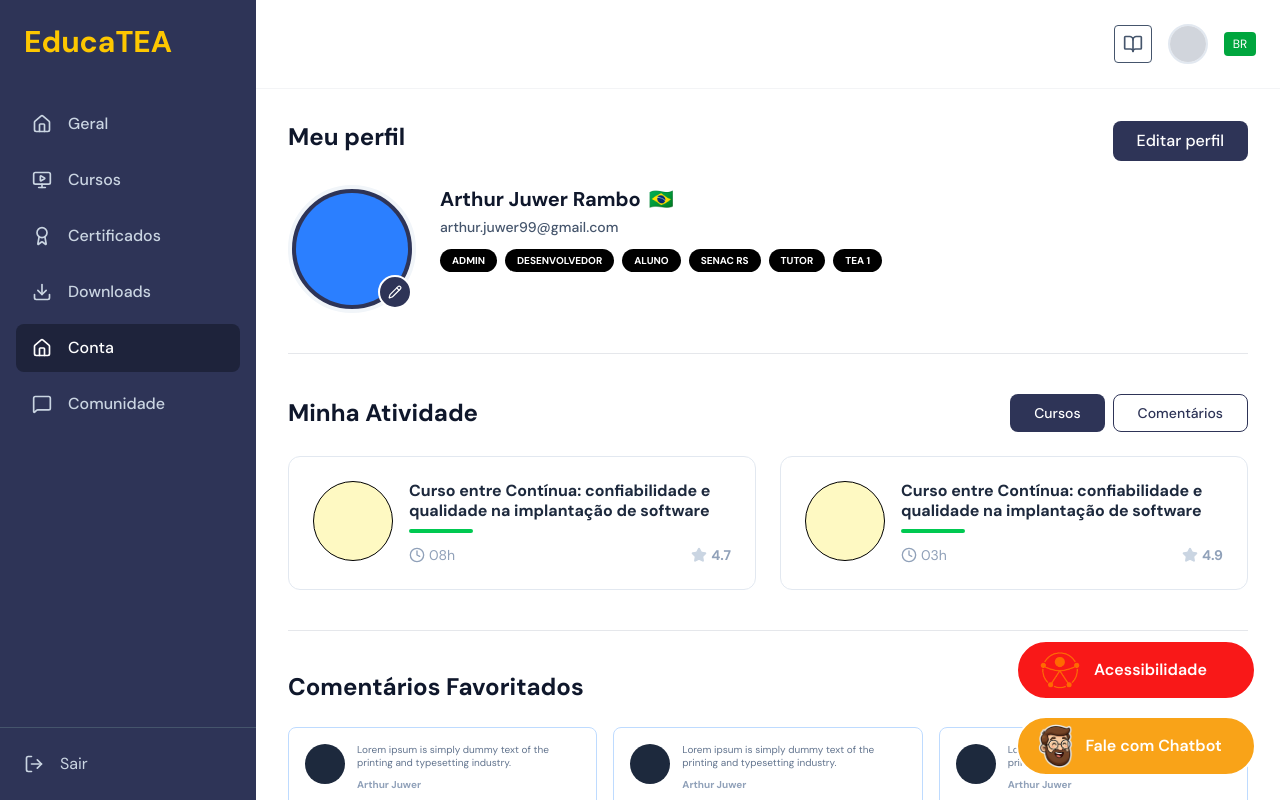
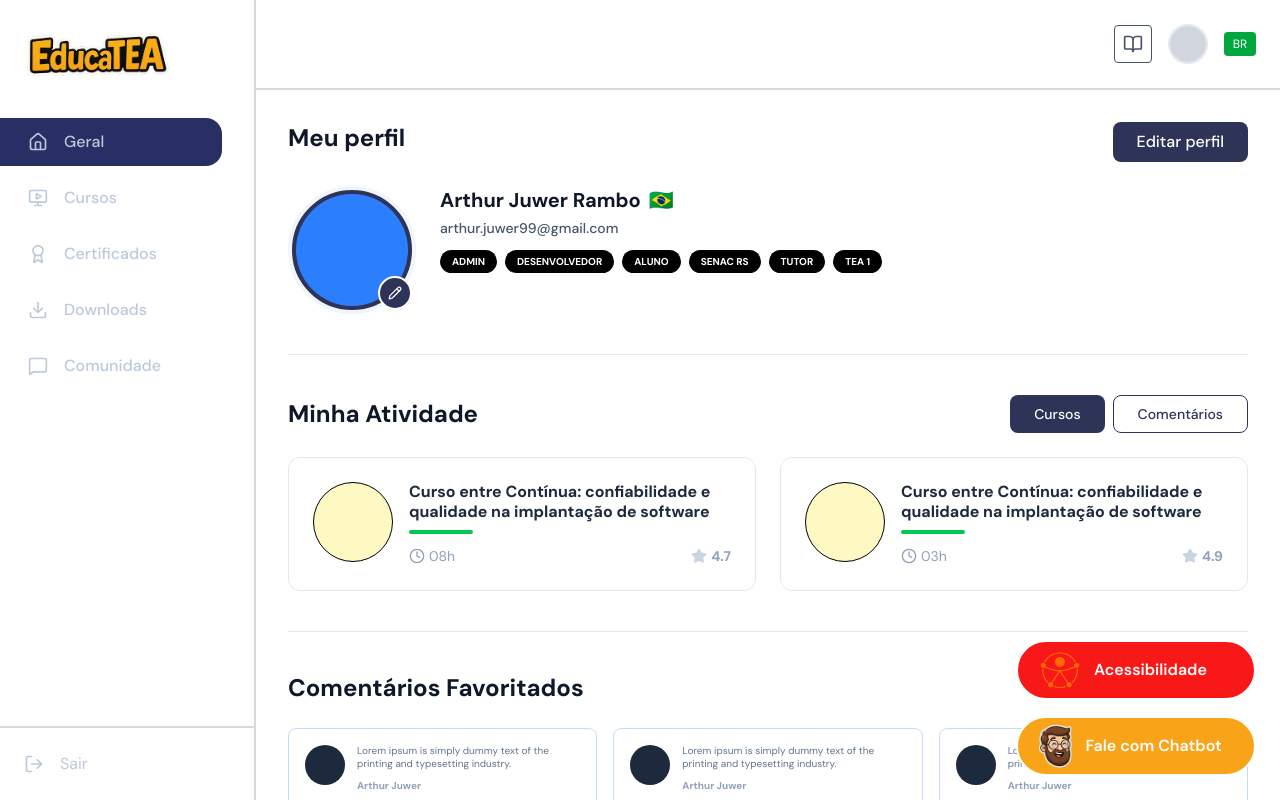
Before and after one commit to ArthurJuwer/educatea-v2.0, a Next.js app: page /account in a window 1280 px wide. Built offline with nearby package versions, Linux system fonts and the light colour scheme.

Commit message:
side bar finished

```diff
--- a/app/(sistema)/account/layout.js
+++ b/app/(sistema)/account/layout.js
@@ -3,6 +3,10 @@ import ChatbotWidget from "@/components/chatbot/ChatbotWidget"; // Ajuste o cami
 import AcessibilidadeWidget from "@/components/acessibilidade/AcessibilidadeWidget";
 import Sidebar from '@/components/account/Sidebar'; // Ajuste o caminho
 import "../globals.css";
+
+import {
+  BookOpen
+} from 'lucide-react';
 
 const dmSans = DM_Sans({
   subsets: ["latin"],
@@ -26,6 +30,21 @@ export default function SistemaLayout({ children }) {
 
         {/* Área de Conteúdo Rolável */}
         <div className="flex-1 overflow-y-auto relative z-0">
+              <header className="flex justify-between items-center p-6 border-b-2 border-[#D9D9D9] bg-white sticky top-0 z-10">
+            <div className="flex items-center gap-4 ml-auto">
+                {/* Botão de exemplo (pode ser usado para mobile menu toggle no futuro) */}
+                <div className="mr-auto p-2 border rounded cursor-pointer hover:bg-gray-100 text-slate-600">
+                  <BookOpen size={20} />
+                </div>
+
+              <div className="w-10 h-10 rounded-full bg-slate-800 overflow-hidden border-2 border-slate-200">
+                <div className="w-full h-full bg-gray-300"></div>
+              </div>
+              <div className="w-8 h-6 rounded bg-green-600 flex justify-center items-center text-white text-xs">
+                BR
+              </div>
+            </div>
+          </header>
           {children}
         </div>
 
--- a/app/(sistema)/account/page.jsx
+++ b/app/(sistema)/account/page.jsx
@@ -33,23 +33,6 @@ export default function AccountPage() {
 
   return (
     <main className="flex flex-col min-h-screen">
-
-      {/* Header Superior */}
-      <header className="flex justify-between items-center p-6 border-b border-gray-100 bg-white sticky top-0 z-10">
-        <div className="flex items-center gap-4 ml-auto">
-            {/* Botão de exemplo (pode ser usado para mobile menu toggle no futuro) */}
-            <div className="mr-auto p-2 border rounded cursor-pointer hover:bg-gray-100 text-slate-600">
-              <BookOpen size={20} />
-            </div>
-
-          <div className="w-10 h-10 rounded-full bg-slate-800 overflow-hidden border-2 border-slate-200">
-            <div className="w-full h-full bg-gray-300"></div>
-          </div>
-          <div className="w-8 h-6 rounded bg-green-600 flex justify-center items-center text-white text-xs">
-            BR
-          </div>
-        </div>
-      </header>
 
       <div className="p-8 max-w-6xl mx-auto w-full space-y-10 pb-20">
 
--- a/components/account/Sidebar.jsx
+++ b/components/account/Sidebar.jsx
@@ -1,30 +1,32 @@
 'use client'; // Necessário para hooks de navegação
 
 import Link from 'next/link';
+import Image from "next/image";
+
 import { usePathname } from 'next/navigation';
 import { Home, MonitorPlay, Award, Download, MessageSquare, LogOut } from 'lucide-react';
+import TextLogo from "../../public/images/logos/TextLogo.png";
 
 export default function Sidebar() {
   const pathname = usePathname(); // Pega a rota atual
 
   const menuItems = [
-    { name: 'Geral', icon: Home, href: '/dashboard' }, // Exemplo de rota
+    { name: 'Geral', icon: Home, href: '/account' }, // Exemplo de rota
     { name: 'Cursos', icon: MonitorPlay, href: '/cursos' },
     { name: 'Certificados', icon: Award, href: '/certificados' },
     { name: 'Downloads', icon: Download, href: '/downloads' },
-    { name: 'Conta', icon: Home, href: '/account' }, // Adicionei para testar a tela atual
     { name: 'Comunidade', icon: MessageSquare, href: '/comunidade' },
   ];
 
   return (
-    <aside className="w-64 bg-[#2e3457] flex-shrink-0 flex flex-col text-slate-300 h-screen sticky top-0">
+    <aside className="w-64 border-r-2 border-[#D9D9D9] flex-shrink-0 flex flex-col text-[#BBC9DA] h-screen sticky top-0">
       {/* Logo Area */}
-      <div className="p-6">
-        <h1 className="text-3xl font-bold text-yellow-400">EducaTEA</h1>
+      <div className="p-6 pt-8">
+          <Image src={TextLogo} width={150} height={50} alt="Logo" />
       </div>
 
       {/* Navigation */}
-      <nav className="flex-1 px-4 space-y-2 mt-4 overflow-y-auto">
+      <nav className="flex-1 space-y-2 mt-4 overflow-y-auto">
         {menuItems.map((item, index) => {
           const isActive = pathname === item.href;
 
@@ -32,10 +34,10 @@ export default function Sidebar() {
             <Link
               key={index}
               href={item.href}
-              className={`flex items-center gap-4 px-4 py-3 rounded-lg transition-colors ${
+              className={`flex items-center gap-4 mx-4 px-7 py-3 transition-colors ${
                 isActive
-                  ? 'bg-[#1e233b] text-white'
-                  : 'hover:bg-[#3e4570] hover:text-white'
+                  ? 'bg-[#292F64] text-[#BBC9DA] !ml-0 !mr-8 rounded-r-2xl'
+                  : 'hover:bg-[#5c69be] hover:text-[#BBC9DA] !ml-0 !mr-8 rounded-r-2xl'
               }`}
             >
               <item.icon size={20} />
@@ -46,8 +48,8 @@ export default function Sidebar() {
       </nav>
 
       {/* Footer / Logout */}
-      <div className="p-6 border-t border-slate-600 bg-[#2e3457]">
-        <button className="flex items-center gap-4 text-slate-300 hover:text-white transition-colors w-full">
+      <div className="p-6 border-t-2 border-[#D9D9D9]">
+        <button className="flex items-center gap-4 text-[#BBC9DA] hover:text-[#292F64] cursor-pointer transition-colors w-full">
           <LogOut size={20} />
           <span>Sair</span>
         </button>
```
